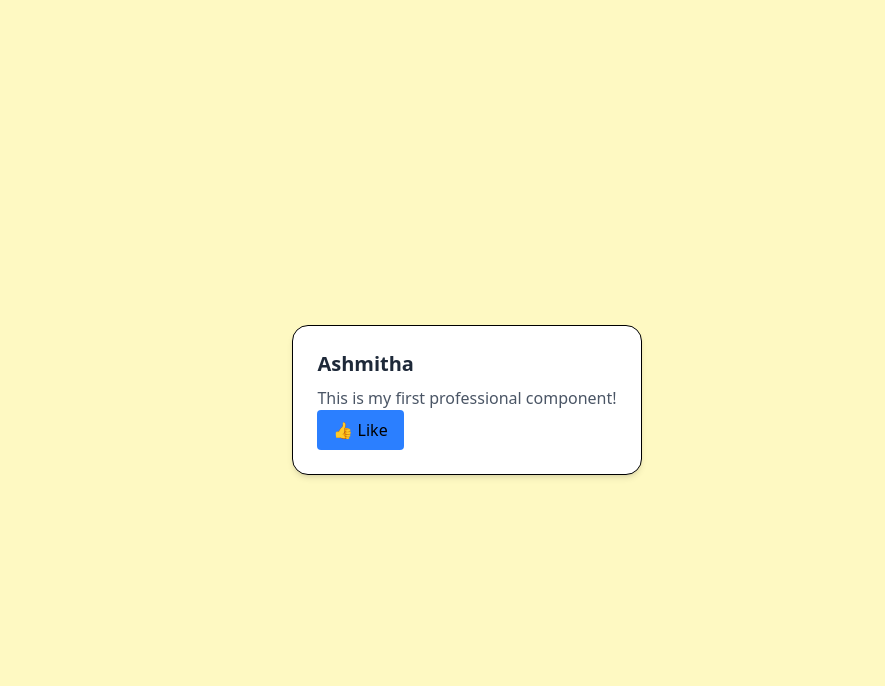
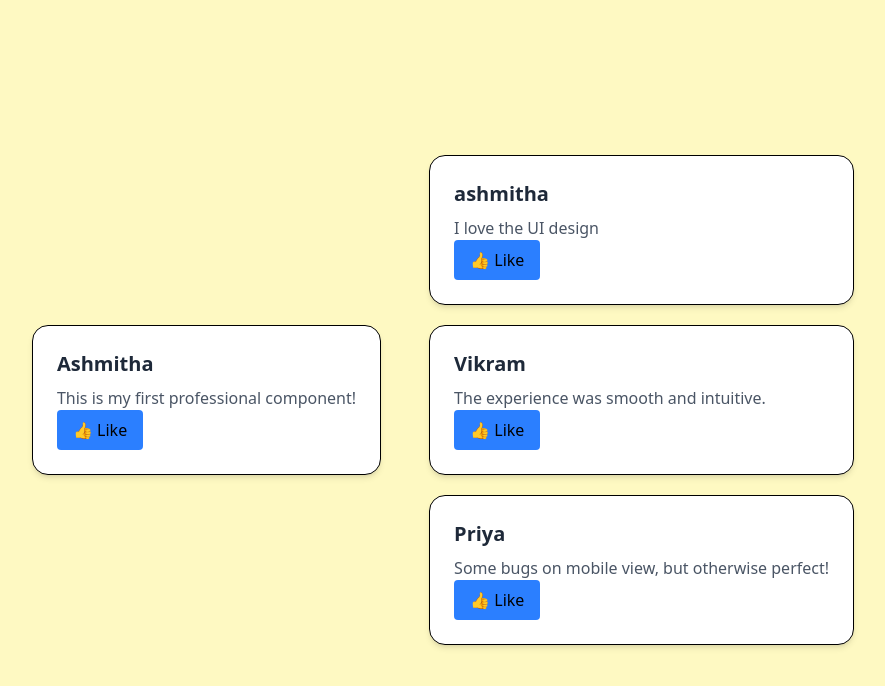
Before and after one commit to AshmithaVaisal/feedback-board, a React (Vite) app in the folder client/: page / in a window 1280 px wide. Shown: the top 686 px of the page, without its empty margins (173-1058 px from the left). Built offline with nearby package versions, Linux system fonts and the light colour scheme.

Commit message:
feat: add FeedbackList component to render array of feedback cards

```diff
--- a/client/src/App.jsx
+++ b/client/src/App.jsx
@@ -1,4 +1,5 @@
 import FeedbackCard from "./components/FeedbackCard";
+import FeedbackList from "./components/FeedbackList";
 
 function App() {
   return (
@@ -7,6 +8,7 @@ function App() {
         username="Ashmitha"
         message="This is my first professional component!"
       />
+      <FeedbackList/>
     </div>
   );
 }
--- a/client/src/components/FeedbackCard.jsx
+++ b/client/src/components/FeedbackCard.jsx
@@ -1,10 +1,13 @@
 import { useState } from "react";
 
 const FeedbackCard = ({ username, message }) => {
+
   const [liked, setLiked] = useState(false);
   const handleLike = () => {
     setLiked(!liked);
   };
+
+
   return (
     <>
       <div className="bg-white p-6 rounded-2xl shadow-md border max-w-md">
--- /dev/null
+++ b/client/src/components/FeedbackList.jsx
@@ -0,0 +1,37 @@
+import FeedbackCard from "./FeedbackCard";
+
+const feedbackData = [
+  {
+    id: 1,
+    username: "ashmitha",
+    message: "I love the UI design",
+  },
+  {
+    id: 2,
+    username: "Vikram",
+    message: "The experience was smooth and intuitive.",
+  },
+  {
+    id: 3,
+    username: "Priya",
+    message: "Some bugs on mobile view, but otherwise perfect!",
+  },
+];
+
+const FeedbackList = () => {
+  return (
+    <>
+      <div className="space-y-5 m-12">
+        {feedbackData.map((data) => (
+          <FeedbackCard
+            key={data.id}
+            username={data.username}
+            message={data.message}
+          />
+        ))}
+      </div>
+    </>
+  );
+};
+
+export default FeedbackList;
```
